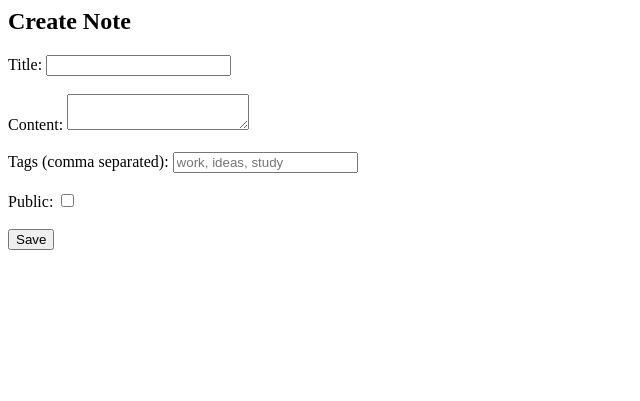
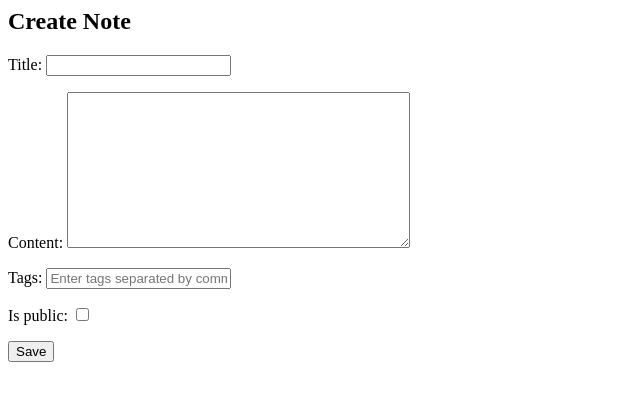
Before and after one commit to Farrukhh12/Notes-App, a Django app: page /create/ in a window 1280 px wide. Shown: the top 401 px of the page, without its empty margins (0-640 px from the left). Run offline with Django 5.2, Linux system fonts and the light colour scheme; the visitor is signed in with stand-in values (Sample User, id 1).

```diff
--- a/notes/forms.py
+++ b/notes/forms.py
@@ -2,7 +2,10 @@ from django import forms
 from .models import Note, Tag
 
 class NoteForm(forms.ModelForm):
-    tags = forms.CharField(required=False, help_text="Enter Tags Separated by Commas")
+    tags = forms.CharField(required=False, widget=forms.TextInput(attrs={
+        "placeholder": "Enter tags separated by commas"
+    })
+    )
 
     class Meta:
         model = Note
--- a/notes/templates/notes/create.html
+++ b/notes/templates/notes/create.html
@@ -5,26 +5,7 @@
 <form method="POST">
     {% csrf_token %}
 
-Title:
-<input type="text" name="title">
+    {{ form.as_p }}
 
-<br><br>
-
-Content:
-<textarea name="content"></textarea>
-
-<br><br>
-
-Tags (comma separated):
-<input type="text" name="tags" placeholder="work, ideas, study">
-
-<br><br>
-
- Public:
-<input type="checkbox" name="is_public">
-
-<br><br>
-
-<button type="submit">Save</button>
-
+    <button type="submit">Save</button>
 </form>
--- a/notes/views.py
+++ b/notes/views.py
@@ -19,22 +19,6 @@ class IsOwner(BasePermission):
     def has_object_permission(self, request, view, obj):
         return obj.owner == request.user
 
-    #              Bob    ==    Alice  → False
-    # Example:   Alice (not owner) request for GET /notes/5 that belongs to Bob -> Access Denied.
-
-
-# This make sures that the User requesting object is really owner of that object.
-# IsOwner checks is a user is allowed for a specifc object.
-# Without it, user could access someone else’s note directly by ID ❌
-
-
-# Thing	Meaning
-# request.user	WHO is accessing
-# view	WHERE they are accessing
-# obj	WHAT they are accessing
-
-
-
 
 
 
@@ -43,42 +27,11 @@ class NoteViewSet(ModelViewSet):
     serializer_class = NoteSerializer
     permission_classes = [IsAuthenticated, IsOwner]   # Only logged-in users can access API
 
-
     def get_queryset(self):
         return Note.objects.filter(owner=self.request.user)
 
-
-    # “Only return notes that belong to the currently logged-in user”
-    # self.request.user = current user making request
-    #  You are filtering data per user
-
-
     def perform_create(self, serializer):
         serializer.save(owner=self.request.user)
-
-
-     # '''' If user sends:
-
-    #{
-       #"title": "My note",
-      #"content": "Hello"
-       # }
-
-       #👉 DRF does:
-
-        # serializer.save()
-
-        # But:
-        #❌ It doesn’t know who the owner is
-
-
-    # “Whenever a note is created, attach it to the current user”
-    #  this code is used to automatically assign the currently
-    # logged-in user to a model field (in this case, named owner) when saving a new object.
-    # ✔ Lets you control how data is stored
-
-
-
 
 
 
@@ -98,10 +51,10 @@ def create_note(request):
             return redirect("note_list")
 
     else:
-        form = NoteForm()               # Creates empty Note form to fill.
+        form = NoteForm()               # Follows Get request to Create empty Note form to fill.
 
-    return render(request, "notes/create.html", {"form": form})    # redirects user to
-                                                                   # webpage to create note.
+    return render(request, "notes/create.html", {"form": form})
+
 
 
 
@@ -120,7 +73,7 @@ def note_list(request):
     paginator = Paginator(notes, 5)
 
     page_number = request.GET.get("page")
-    page_obj = paginator.get_page(page_number)
+    page_obj = paginator.get_page(page_number)  # extracts just one page of data from a large dataset.
 
     tags = Tag.objects.all()
 
```
Also changed, not shown: notes/migrations/0002_alter_note_options_note_updated_at_and_more.py (added).
